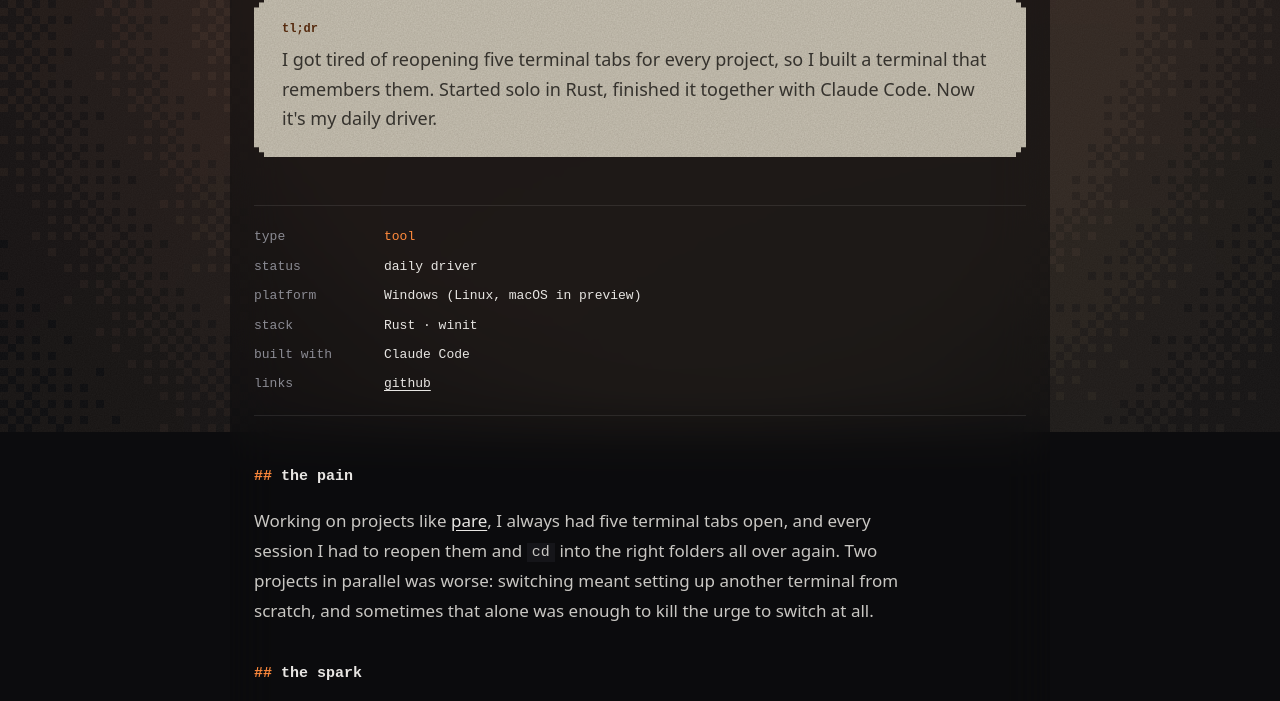
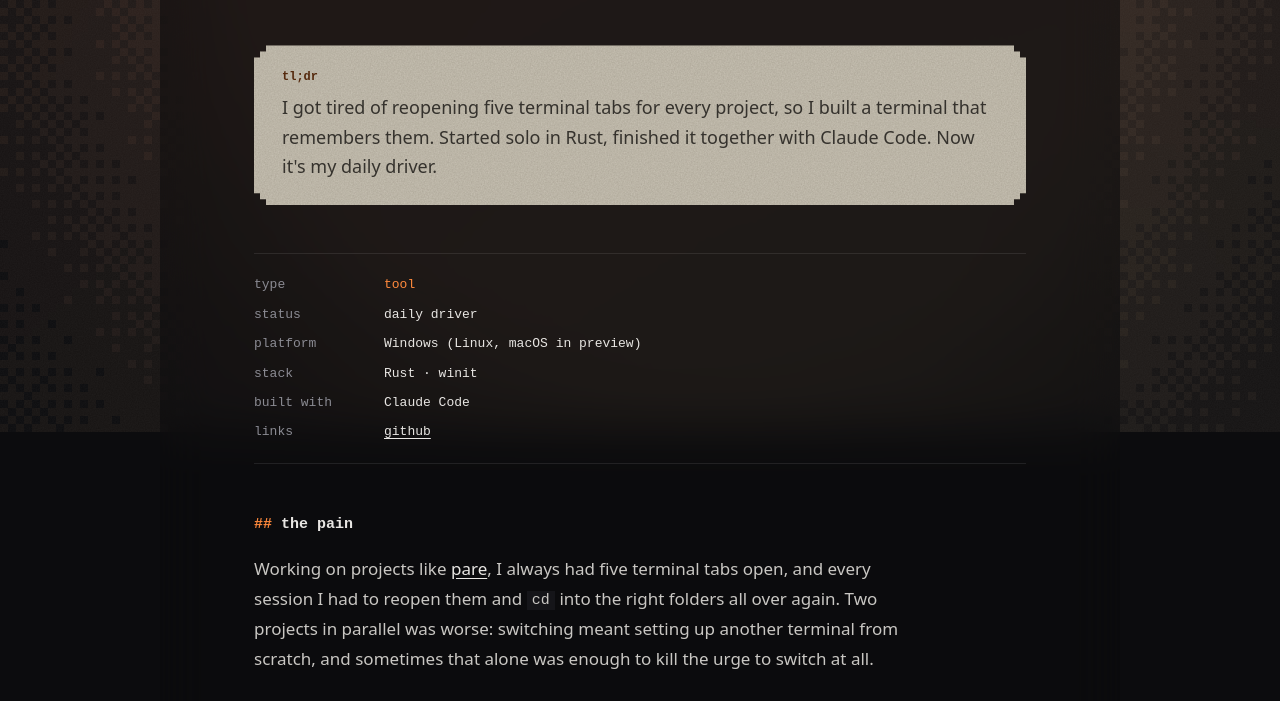
Before and after one commit to shimiio/kasian.dev, an Astro site: page /projects/kel in a window 1280 px wide. Shown: the part 368-1069 px from the top of the page. Built offline with nearby package versions, Linux system fonts and the light colour scheme; Astro itself is replaced by a stand-in of ours.

Commit message:
Glass as a floating window on wide screens
- 960px window with a gap above and below and stepped pixel corners;
  text inside keeps its ~772px width
- Pixel-corner size is now overridable per element (--px), which the
  footer tiles and latest sprite tile already relied on

Co-Authored-By: Claude Opus 5.5 <noreply@anthropic.com>

```diff
--- a/src/layouts/BaseLayout.astro
+++ b/src/layouts/BaseLayout.astro
@@ -84,7 +84,7 @@ const canonical = new URL(Astro.url.pathname, Astro.site);
         `-${(Date.now() / 1000) % 3600}s`,
       );
     </script>
-    <div class="glass mx-auto flex min-h-dvh max-w-[820px] flex-col gap-18 px-6 pt-10 pb-16">
+    <div class="glass window mx-auto flex min-h-dvh max-w-[960px] flex-col gap-18 px-6 pt-10 pb-16">
       <Header />
       <main>
         <slot />
--- a/src/styles/global.css
+++ b/src/styles/global.css
@@ -107,17 +107,23 @@ html {
 }
 
 /* ── Pixel corners: each corner cut as a 2-step stair, like old game UI.
-   --px is the size of one "pixel" of the stair. Only for filled blocks:
-   clip-path would cut through borders. */
+   --px is the size of one "pixel" of the stair (default 5px; override per
+   element, e.g. class="[--px:3px]"). Only for filled blocks: clip-path
+   would cut through borders. --pixel-clip is reused by the glass window. */
+.px-corners,
+.window {
+  --px-1: var(--px, 5px);
+  --px-2: calc(var(--px-1) * 2);
+  --pixel-clip: polygon(
+    0 var(--px-2), var(--px-1) var(--px-2), var(--px-1) var(--px-1), var(--px-2) var(--px-1), var(--px-2) 0,
+    calc(100% - var(--px-2)) 0, calc(100% - var(--px-2)) var(--px-1), calc(100% - var(--px-1)) var(--px-1), calc(100% - var(--px-1)) var(--px-2), 100% var(--px-2),
+    100% calc(100% - var(--px-2)), calc(100% - var(--px-1)) calc(100% - var(--px-2)), calc(100% - var(--px-1)) calc(100% - var(--px-1)), calc(100% - var(--px-2)) calc(100% - var(--px-1)), calc(100% - var(--px-2)) 100%,
+    var(--px-2) 100%, var(--px-2) calc(100% - var(--px-1)), var(--px-1) calc(100% - var(--px-1)), var(--px-1) calc(100% - var(--px-2)), 0 calc(100% - var(--px-2))
+  );
+}
+
 .px-corners {
-  --px: 5px;
-  --px2: calc(var(--px) * 2);
-  clip-path: polygon(
-    0 var(--px2), var(--px) var(--px2), var(--px) var(--px), var(--px2) var(--px), var(--px2) 0,
-    calc(100% - var(--px2)) 0, calc(100% - var(--px2)) var(--px), calc(100% - var(--px)) var(--px), calc(100% - var(--px)) var(--px2), 100% var(--px2),
-    100% calc(100% - var(--px2)), calc(100% - var(--px)) calc(100% - var(--px2)), calc(100% - var(--px)) calc(100% - var(--px)), calc(100% - var(--px2)) calc(100% - var(--px)), calc(100% - var(--px2)) 100%,
-    var(--px2) 100%, var(--px2) calc(100% - var(--px)), var(--px) calc(100% - var(--px)), var(--px) calc(100% - var(--px2)), 0 calc(100% - var(--px2))
-  );
+  clip-path: var(--pixel-clip);
 }
 
 /* Footer collection tiles: light up in the project's colour on hover. */
@@ -219,6 +225,22 @@ html {
   --glass-tint: 56%; /* share of solid bg in the column: higher = less see-through (was 68%) */
   background: color-mix(in srgb, var(--color-bg) var(--glass-tint), transparent);
   backdrop-filter: blur(24px) saturate(1.2);
+}
+
+/* ── Experiment: the glass as a floating window, not a full-height strip.
+   On wide screens it gets a gap above and below, pixel corners, and is
+   wider than the text inside it, so there is air within the glass. */
+@media (min-width: 1000px) {
+  .window {
+    --px: 6px;
+    --window-gap: 48px; /* space between the window and the screen edges */
+    margin-block: var(--window-gap);
+    min-height: calc(100dvh - var(--window-gap) * 2);
+    /* Window is 960px (max-w in BaseLayout); text inside stays 772px wide,
+       as before. (Not a %: padding % is taken from the page, not the window.) */
+    padding-inline: calc((960px - 772px) / 2);
+    clip-path: var(--pixel-clip);
+  }
 }
 
 @media (min-width: 880px) {
```
